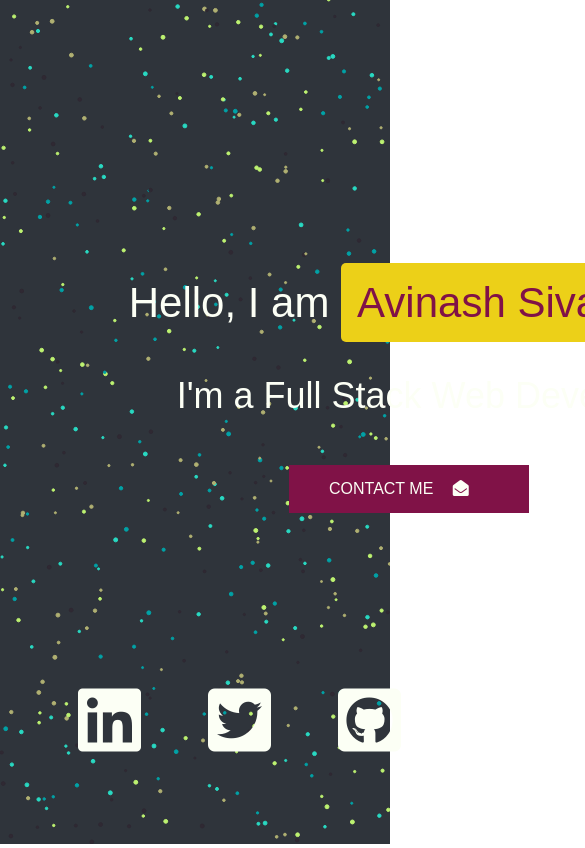
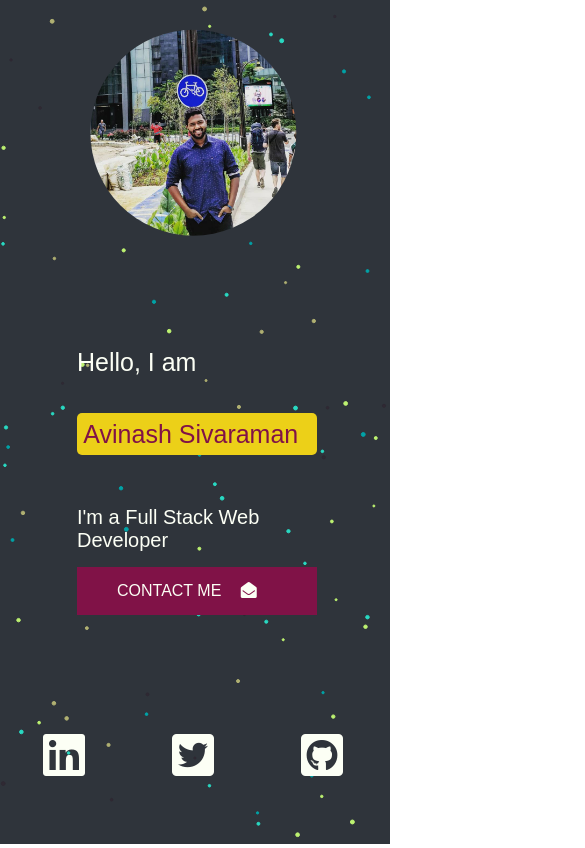
Before and after one commit to avinashsivaraman/avinashsivaraman.github.io, a plain HTML site: page index.html in a window 390 px wide. Shown: the top 848 px of the page, 585 px wide, since content can reach past the window. Drawn offline with Linux system fonts and the light colour scheme.

Commit message:
Added Photo && Responsive Design

```diff
--- a/canvas.js
+++ b/canvas.js
@@ -5,6 +5,17 @@ canvas.height = window.innerHeight;
 
 const ctx = canvas.getContext('2d');
 ctx.fillStyle = 'black'
+
+window.addEventListener('mousemove', function (event) {
+  mouse.x = event.x;
+  mouse.y = event.y;
+});
+
+window.addEventListener('resize', function (event) {
+  canvas.width = window.innerWidth;
+  canvas.height = window.innerHeight;
+  initAppear();
+});
 
 let mouse =  {
   x: undefined,
@@ -78,7 +89,7 @@ let circleArray  = [];
 
 const initAppear = (function init() {
   circleArray = [];
-  for (let i = 0; i < 500; i++) {
+  for (let i = 0; i < 100; i++) {
     let x = Math.random() * innerWidth;
     let y = Math.random() * innerHeight;
     let dx = (Math.random() - 0.5) * 3;
@@ -96,14 +107,3 @@ const initAppear = (function init() {
     circleArray[i].update();
   }
 })();
-
-window.addEventListener('mousemove', function(event) {
-  mouse.x = event.x;
-  mouse.y = event.y;
-});
-
-window.addEventListener('resize', function(event) {
-  canvas.width = window.innerWidth;
-  canvas.height = window.innerHeight;
-  initAppear();
-});
--- a/index.html
+++ b/index.html
@@ -2,8 +2,9 @@
 <html lang="en">
 <head>
   <meta charset="UTF-8">
-  <meta name="viewport" content="width=device-width, initial-scale=1.0">
-  <meta http-equiv="X-UA-Compatible" content="ie=edge">
+<meta name="viewport" content="width=device-width,initial-scale=1">
+<meta http-equiv="X-UA-Compatible" content="IE=edge,chrome=1">
+<meta name="HandheldFriendly" content="true">
   <link href="https://fonts.googleapis.com/css?family=Lato" rel="stylesheet">
   <link rel="stylesheet" href="https://use.fontawesome.com/releases/v5.0.13/css/all.css" integrity="sha384-DNOHZ68U8hZfKXOrtjWvjxusGo9WQnrNx2sqG0tfsghAvtVlRW3tvkXWZh58N9jp" crossorigin="anonymous">
   <link rel="stylesheet" href="main.css">
@@ -15,8 +16,18 @@
 		<div class="home-canvas">
 			<canvas class="home-canvas-1"id="canvas"></canvas>
 		</div>
+		<div class="home-photo">
+			<figure>
+				<img class="home-photo-img" src="profile.jpg" alt="My Photo">
+			</figure>
+		</div>
 		<div class="home-text">
-			<div class= 'home-text-heading'>Hello, I am <span class='highlight'>Avinash Sivaraman</span></div>
+			<div class= 'home-text-heading'>
+					 Hello, I am
+			</div>
+			<div class='highlight'>
+				Avinash Sivaraman
+			</div>
 			<div class='home-text-job'>
 				I'm a Full Stack Web Developer
 			</div>
--- a/main.css
+++ b/main.css
@@ -1,12 +1,19 @@
 html {
     box-sizing: border-box;
     font-family: 'Raleway', sans-serif;
+    height: 100vh;
+    max-width: 100vw;
     --color-black: #2F343B;
     --color-white: #FCFFF5;
     --color-primary: #193441;
     --color-primary-light: #3E606F;
     --color-highlight: #801247;
     --color-yellow: #ecd018;
+    --heading-size: 48px;
+    --heading-text: 20px;
+    --heading-base-width: 50rem;
+    --heading-base-height: 20rem;
+    --font-icon-size: 72px;
 
 }
 *,
@@ -23,32 +30,50 @@ html {
 
 .section-home {
     position: relative;
-    width: 100%;
+    width: 100vw;
     height: 100vh;
+    display: grid;
+    grid-template-columns: repeat(3, 33%);
+    grid-template-rows: 10% 20% 50% 20%;
+    grid-template-areas:
+    'a a a',
+    'p h h',
+    'p h h',
+    'i i i';
     background-color: var(--color-black);
     color: var(--color-white);
 }
 .home-canvas {
     position: relative;
-    width: 100vw;
-    height: 100vh;
+    /* width: 100vw;
+    height: 100vh; */
+    grid-column: 1 / -1;
+    grid-row: 1 / -1;
 }
 
 .home-text {
-    width: 50rem;
-    display: flex;
-    position: absolute;
-    top: 33%;
-    left: 33%;
-    flex-direction: column;
-    font-size: 36px;
+    width: var(--heading-base-width);
+    height: var(--heading-base-height);
+    grid-column: 2 / 5;
+    grid-row: 2;
+    font-size: var(--heading-size);
     font-family: 'Raleway', sans-serif;
-    z-index: 1;
+    font-size: var(--heading-text);
+    display: grid;
+    grid-template-rows: 30% 30% 20% 20%;
+    justify-content: center;
+    align-items: center;
+    transform: translateY(10px);
 }
 
 .home-text-heading {
-    font-size: 42px;
-
+    /* max-width: 10em; */
+    font-size: var(--heading-size);
+    align-self: flex-end;
+    /* display: flex;
+    flex: row;
+    align-items: center;
+    justify-content: center; */
 }
 
 .remove-default {
@@ -65,10 +90,12 @@ html {
     background-color: var(--color-yellow);
     padding: 1rem;
     border-radius: 5px;
+    font-size: var(--heading-size);
 }
 
 .home-text-job {
-    margin: 3rem;
+    align-self: center;
+    justify-self: center;
 }
 /* .section-intro {
     display: block;
@@ -78,10 +105,11 @@ html {
 
 .home-button {
     font-size: 16px;
-    margin-left: 10rem;
     width: 15rem;
     padding: 15px;
     padding-left: 40px;
+    align-self: baseline;
+    justify-self: center;
     display: flex;
     align-content: center;
     justify-content: center;
@@ -91,15 +119,54 @@ html {
 
 .home-icon {
     color: var(--color-white);
-    position: absolute;
-    bottom: 0;
+    /* position: absolute; */
+    grid-column: 1 / -1;
+    grid-row: 4;
     display: grid;
     grid-template-columns: repeat(3, 1fr);
+    justify-items: center;
+    align-content: center;
     height: 10rem;
-    width: 100%;
-    left: 20%;
 }
 
 .home-icons {
-    font-size: 72px;
+    font-size: var(--font-icon-size);
 }
+
+.home-photo {
+    max-height: 10rem;
+    grid-column: 1;
+    grid-row: 2 / 3;
+    transform: translateX(50px);
+}
+
+.home-photo-img {
+    width: 100%;
+    height: 100%;
+    clip-path: circle(40% at 50% 50%);
+    object-fit: cover;
+}
+
+@media only screen and (max-width: 600px) {
+  html {
+    --heading-size: 25px;
+    --heading-base-width: 20rem;
+    --font-icon-size: 48px;
+  }
+  .home-text {
+    width: 35vw;
+    height: 45vh;
+    align-self: stretch;
+    grid-row: 3;
+  }
+
+  .home-photo {
+    max-height: 10rem;
+    grid-column: 2;
+    grid-row: 2 / 3;
+    transform: scale(2);
+  }
+  .highlight {
+      padding: .4rem;
+  }
+}
```
Also changed, not shown: profile.jpg (added), 2 other files.
